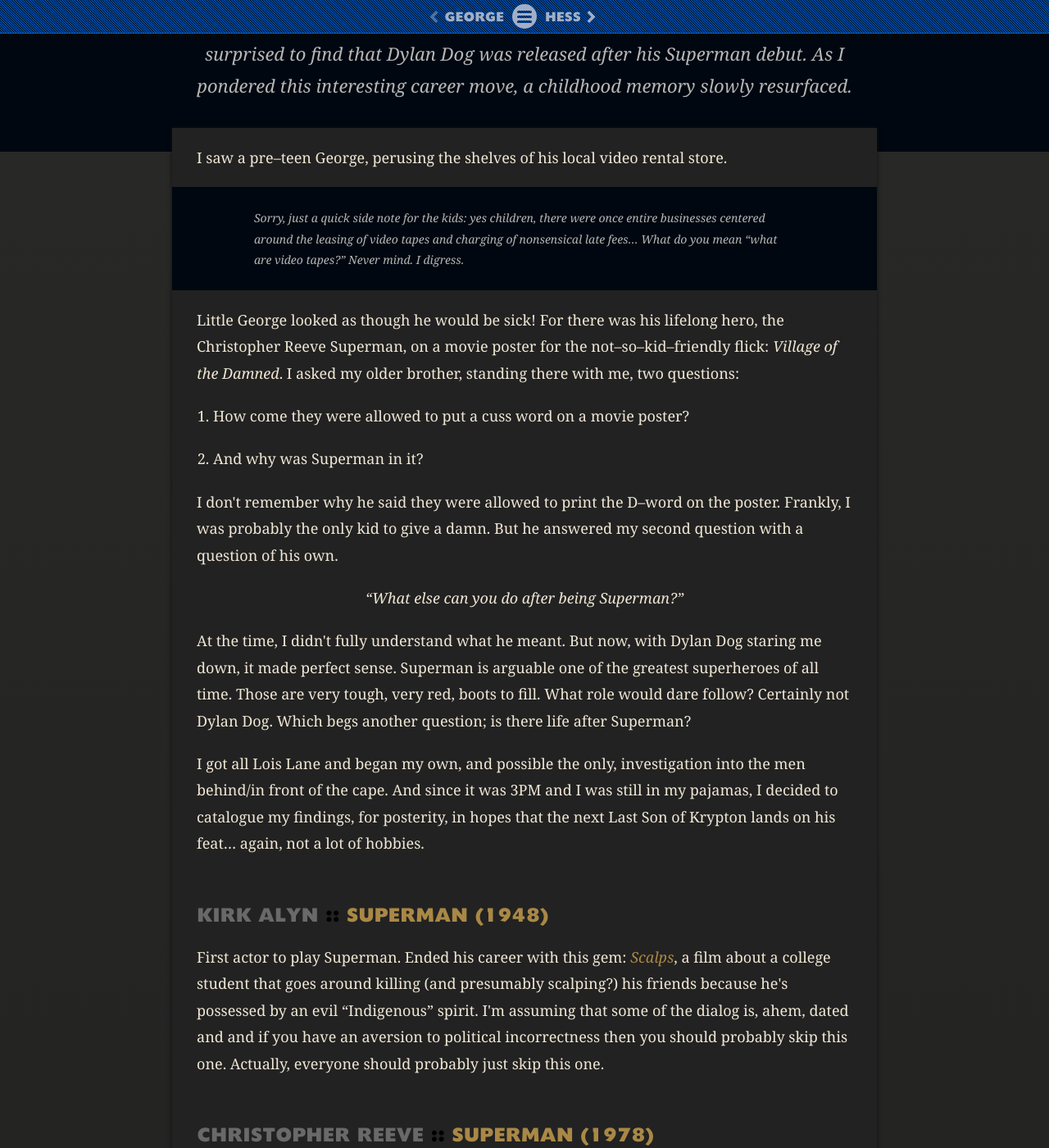
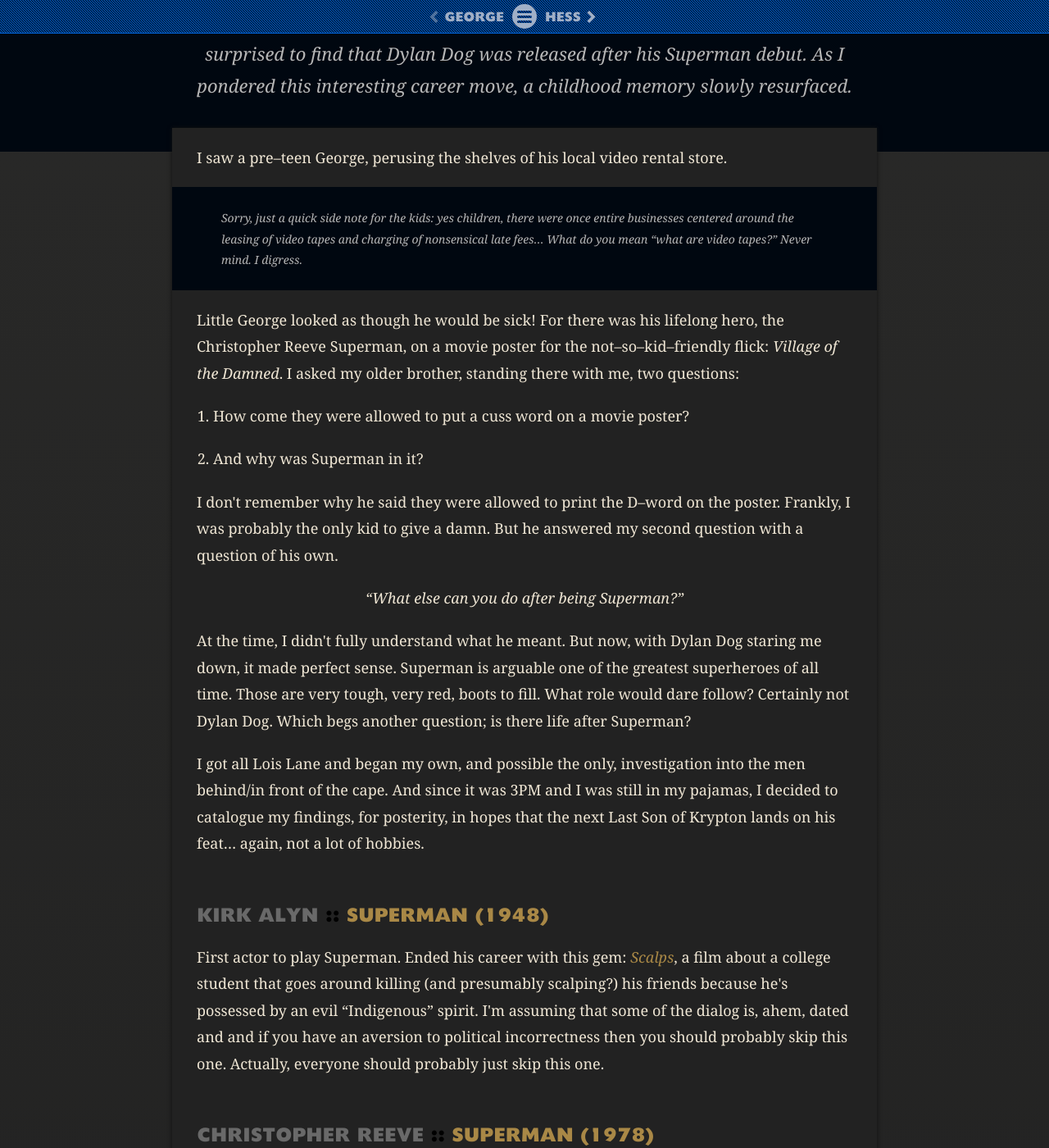
Before and after one commit to georgehess/georgehess.github.io, a Jekyll site: the page built from _posts/2021-09-25-life-after-superman.html, in a window 1280 px wide and 1400 px high, scrolled down 377 px. Shown: the whole window at 82% size. Built offline with Jekyll 4.4.1, drawn with Linux system fonts in a browser that asks for light colours.

Commit message:
fix side-note padding

```diff
--- a/assets/css/main.css
+++ b/assets/css/main.css
@@ -265,7 +265,7 @@ h6 {
 }
 .story-body .side-note {
 	color: #b6b6b6;
-	padding: 25px 100px;
+	padding: 25px 60px;
 	margin: 0 -40px;
 	font-size: 14px;
 }
```
